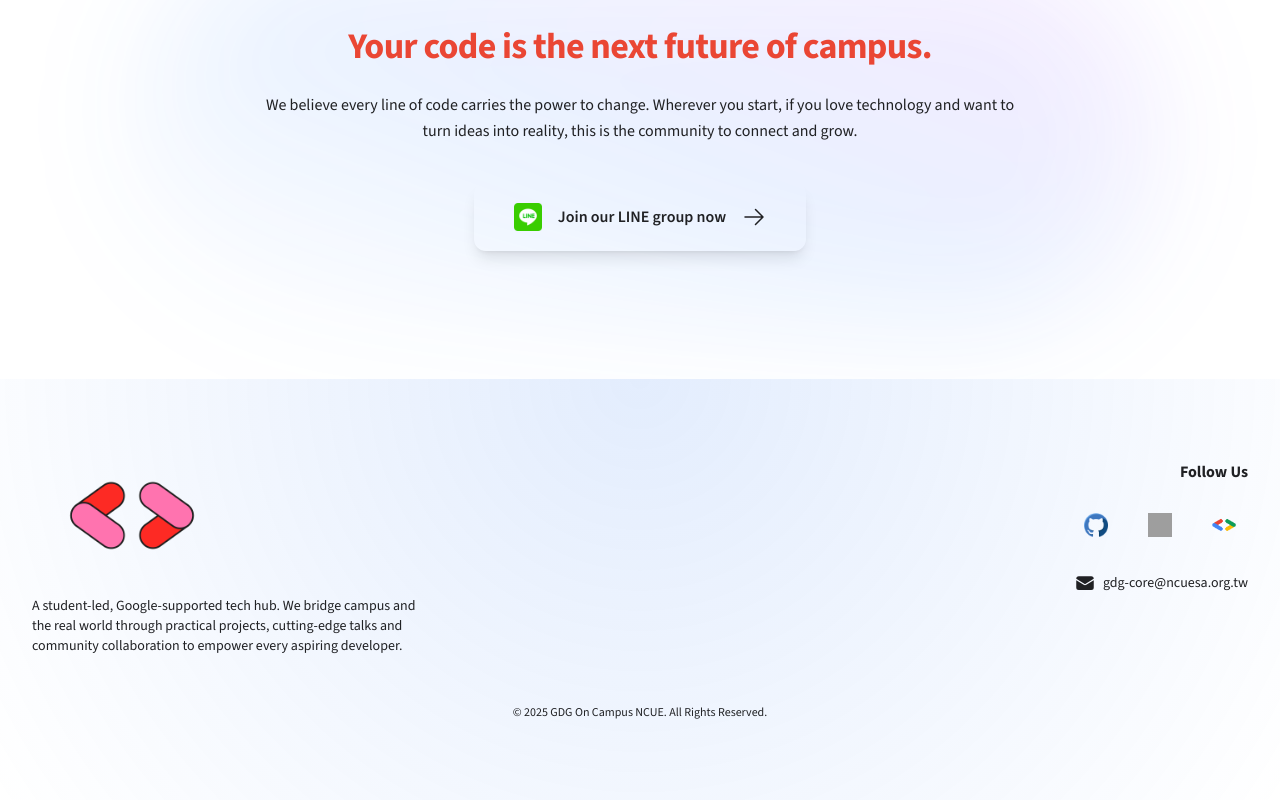
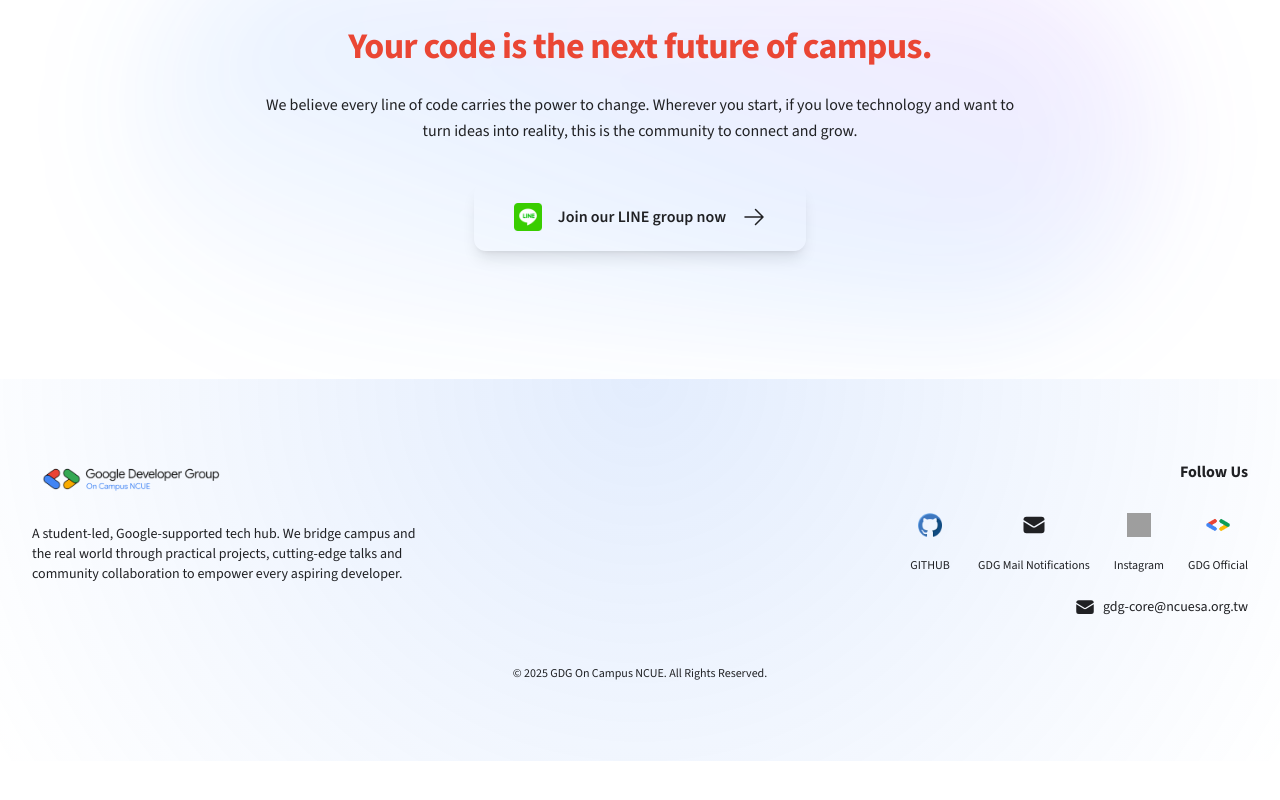
Before and after one commit to GDG-on-campus-NCUE/GDG-On-Campus-NCUE-Page, a Next.js app: page / in a window 1280 px wide. Shown: the part 5374-6174 px from the top of the page. After the commit the page ends 6135 px from the top, so only its background shows below. Built offline with nearby package versions, Linux system fonts and the light colour scheme; grey boxes are pictures that could not be loaded.

Commit message:
feat: update footer links and logo

```diff
--- a/src/components/JoinUs.jsx
+++ b/src/components/JoinUs.jsx
@@ -4,7 +4,9 @@ import { useState, useEffect, useRef } from 'react';
 import Image from 'next/image';
 import { ArrowRightIcon, EnvelopeIcon } from '@heroicons/react/24/solid';
 import { useLanguage } from '@/hooks/useLanguage';
-import gdgLogo from '@/images/icon/brackets.gif';
+import { useTheme } from '@/hooks/useTheme';
+import gdgLogoDark from '@/images/icon/GDG_On_Campus_dark.png';
+import gdgLogoLight from '@/images/icon/GDG_On_Campus_light.png';
 import githubIcon from '@/images/icon/github.png';
 import instagramIcon from '@/images/icon/instagram.png';
 import gdgCommunityIcon from '@/images/icon/GDG_icon.png';
@@ -14,11 +16,42 @@ export default function JoinUs() {
     const [isVisible, setIsVisible] = useState(false);
     const ref = useRef(null);
     const { language } = useLanguage();
+    const { theme } = useTheme();
 
+    // 社群連結與圖示設定（新增 Gmail）
     const socialLinks = [
-        { name: 'GitHub', icon: githubIcon, url: 'https://github.com/GDG-on-campus-NCUE' },
-        { name: 'Instagram', icon: instagramIcon, url: 'https://www.instagram.com/gdg_ncue' },
-        { name: 'GDG Community', icon: gdgCommunityIcon, url: 'https://gdg.community.dev/gdg-on-campus-national-changhua-university-of-education-changhua-city-taiwan/' },
+        {
+            name: 'GitHub',
+            icon: githubIcon,
+            url: 'https://github.com/GDG-on-campus-NCUE',
+            labelZh: 'GITHUB',
+            labelEn: 'GITHUB',
+            isImage: true,
+        },
+        {
+            name: 'Gmail',
+            icon: EnvelopeIcon,
+            url: 'https://groups.google.com/a/ncuesa.org.tw/g/gdg',
+            labelZh: '接收 GDG 社群活動 mail 通知',
+            labelEn: 'GDG Mail Notifications',
+            isImage: false,
+        },
+        {
+            name: 'Instagram',
+            icon: instagramIcon,
+            url: 'https://www.instagram.com/gdg_ncue',
+            labelZh: 'IG',
+            labelEn: 'Instagram',
+            isImage: true,
+        },
+        {
+            name: 'GDG Community',
+            icon: gdgCommunityIcon,
+            url: 'https://gdg.community.dev/gdg-on-campus-national-changhua-university-of-education-changhua-city-taiwan/',
+            labelZh: 'GDG 官網',
+            labelEn: 'GDG Official',
+            isImage: true,
+        },
     ];
 
     // 色彩調色盤（取自圖中色標）
@@ -105,7 +138,13 @@ export default function JoinUs() {
                         {/* 左側：社群介紹 */}
                         <div className={`flex flex-col items-center md:items-start text-center md:text-left transition-all duration-1000 ${isVisible ? 'opacity-100 translate-y-0' : 'opacity-0 translate-y-8'}`} style={{ transitionDelay: '0.6s' }}>
                             <a href="#" className="inline-block mb-4 md:mb-6">
-                                <Image src={gdgLogo} alt="GDG on Campus NCUE Logo" width={200} height={40} />
+                                {/* 依照主題顯示不同 Logo */}
+                                <Image
+                                    src={theme === 'dark' ? gdgLogoDark : gdgLogoLight}
+                                    alt="GDG on Campus NCUE Logo"
+                                    width={200}
+                                    height={40}
+                                />
                             </a>
                             <p className="text-muted text-sm max-w-sm">
                                 {language === 'zh'
@@ -118,7 +157,7 @@ export default function JoinUs() {
                         <div className={`flex flex-col items-center md:items-end text-center md:text-right gap-y-6 transition-all duration-1000 ${isVisible ? 'opacity-100 translate-y-0' : 'opacity-0 translate-y-8'}`} style={{ transitionDelay: '0.7s' }}>
                             <div>
                                 <h3 className="font-bold text-heading mb-4">{language === 'zh' ? '關注我們' : 'Follow Us'}</h3>
-                                <div className="flex items-center justify-center md:justify-end gap-x-4">
+                                <div className="flex items-center justify-center md:justify-end gap-x-6">
                                     {socialLinks.map((social) => (
                                         <a
                                             key={social.name}
@@ -127,8 +166,11 @@ export default function JoinUs() {
                                             rel="noopener noreferrer"
                                             title={social.name}
                                             aria-label={social.name}
-                                            className="group w-12 h-12 bg-surface-muted rounded-full flex items-center justify-center transition-transform duration-300 ease-out hover:scale-110 hover:shadow-lg hover:shadow-brand/30 hover:bg-gradient-to-br hover:from-brand/10 hover:to-purple-600/10 focus:outline-none focus-visible:ring-2 focus-visible:ring-brand focus-visible:ring-offset-2"
+                                            className="group flex flex-col items-center focus:outline-none"
                                         >
+                                            {/* 圓形圖示容器 */}
+                                            <div className="w-12 h-12 bg-surface-muted rounded-full flex items-center justify-center transition-transform duration-300 ease-out group-hover:scale-110 group-hover:shadow-lg group-hover:shadow-brand/30 group-hover:bg-gradient-to-br group-hover:from-brand/10 group-hover:to-purple-600/10 group-focus-visible:ring-2 group-focus-visible:ring-brand group-focus-visible:ring-offset-2">
+                                                {social.isImage ? (
                                                     <Image
                                                         src={social.icon}
                                                         alt={social.name}
@@ -136,6 +178,14 @@ export default function JoinUs() {
                                                         height={24}
                                                         className="w-6 h-6 transition-transform duration-300 ease-out group-hover:scale-110 group-hover:brightness-110 group-hover:saturate-125"
                                                     />
+                                                ) : (
+                                                    <social.icon className="w-6 h-6 text-muted transition-transform duration-300 ease-out group-hover:scale-110 group-hover:text-brand" />
+                                                )}
+                                            </div>
+                                            {/* 圖示下方文字說明 */}
+                                            <span className="mt-2 text-xs text-muted group-hover:text-brand text-center">
+                                                {language === 'zh' ? social.labelZh : social.labelEn}
+                                            </span>
                                         </a>
                                     ))}
                                 </div>
```
Also changed, not shown: src/images/icon/GDG_On_Campus_dark.png (renamed from src/components/GDG On Campus_dark.png), src/images/icon/GDG_On_Campus_light.png (renamed from src/components/GDG On Campus_light.png). Lines whose indentation alone changed are shown as unchanged.
